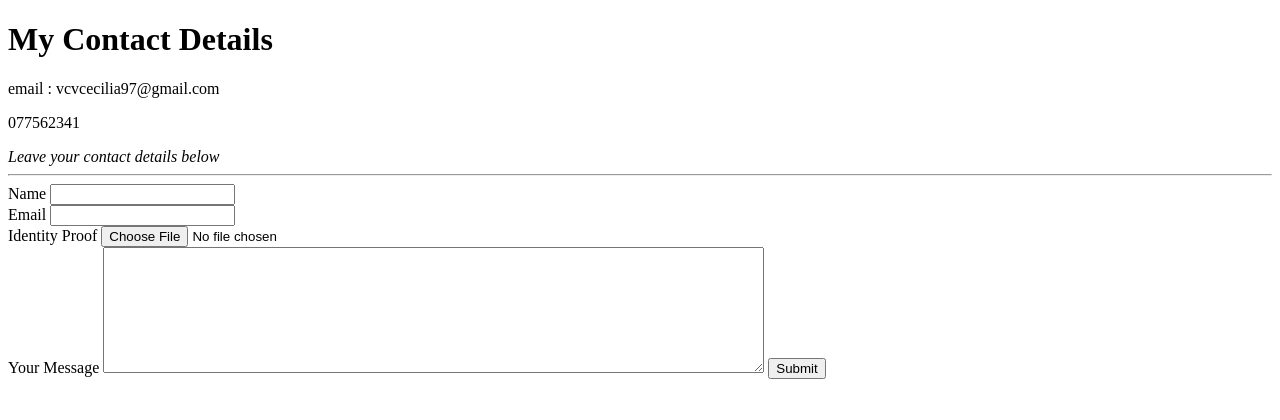
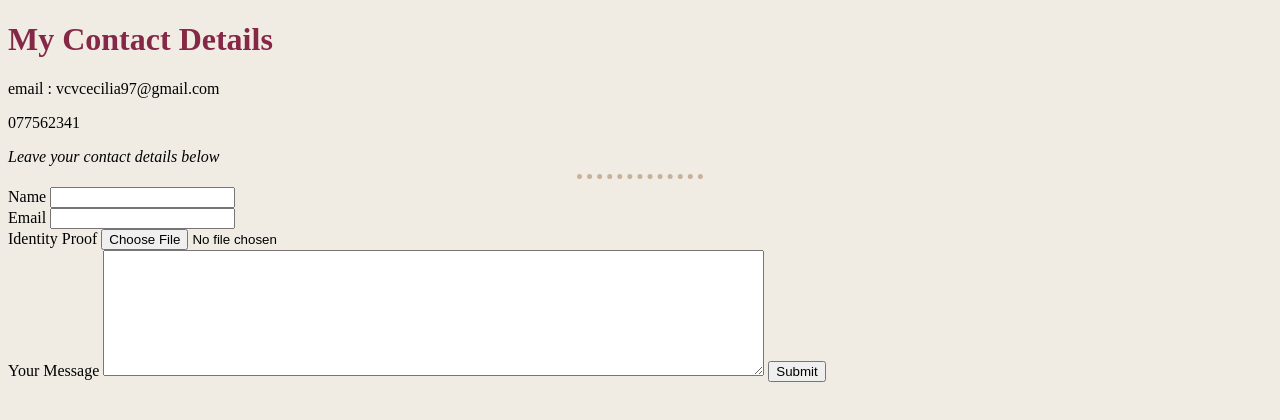
Before and after one commit to CeceSandhya/cv, a plain HTML site: page contactMe.html in a window 1280 px wide. Drawn offline with Linux system fonts and the light colour scheme.

Commit message:
CSS updated

```diff
--- a/contactMe.html
+++ b/contactMe.html
@@ -3,6 +3,8 @@
   <head>
     <meta charset="utf-8">
     <title>Contact Me</title>
+    <link rel="stylesheet" href="css/style.css">
+
   </head>
   <body>
     <h1>My Contact Details</h1>
--- /dev/null
+++ b/css/style.css
@@ -0,0 +1,14 @@
+body{
+  background-color: #F0ECE3;
+}
+hr{
+  background-color: #F0ECE3;
+  border-style: none;
+  border: dotted #C7B198;
+  border-width: 5px 0 0;
+  width: 10%;
+
+}
+h1, h3{
+  color: #852747;
+}
```
Also changed, not shown: MyHobbies.html (+3 -1 lines), images/cecilia-img.png.
